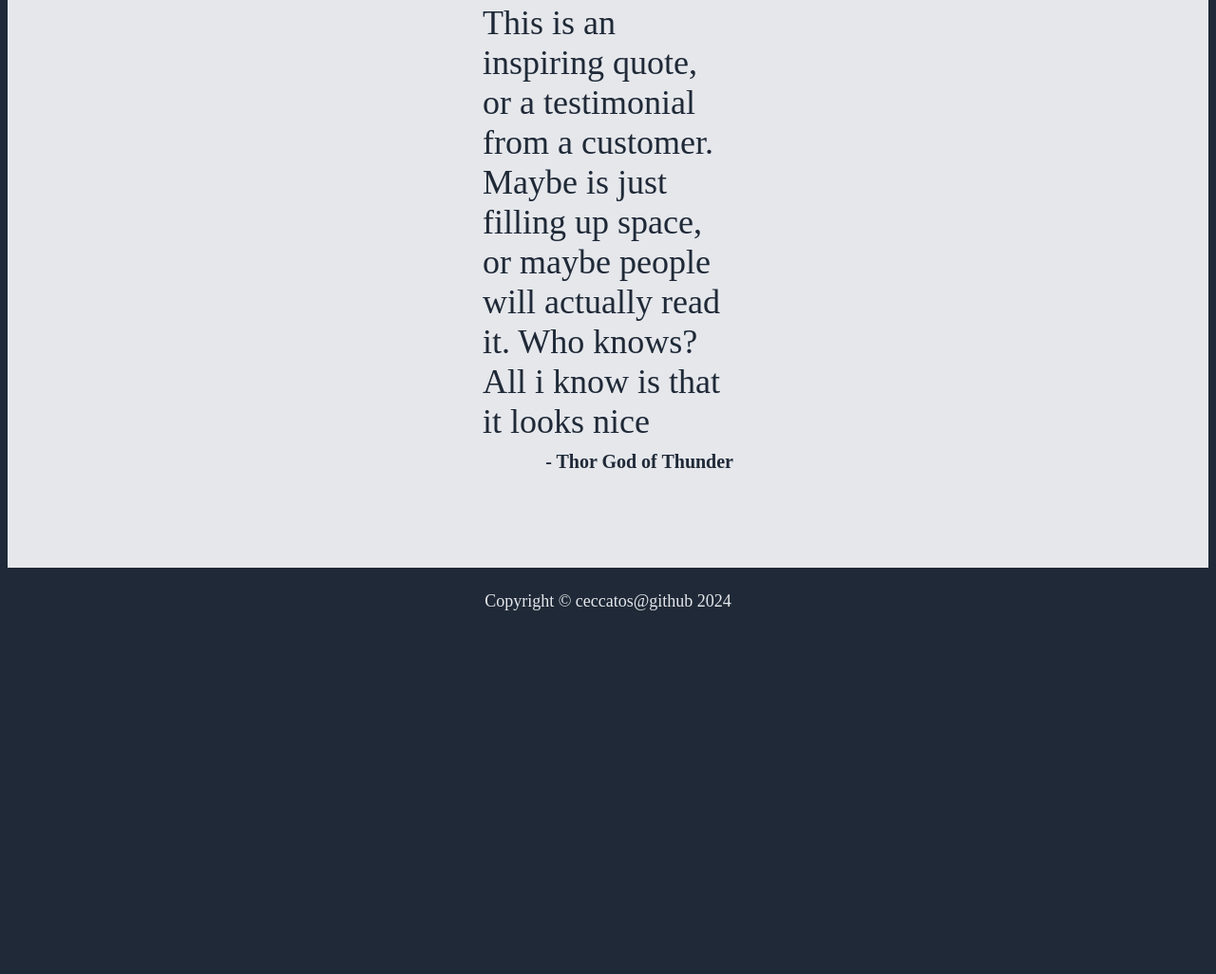
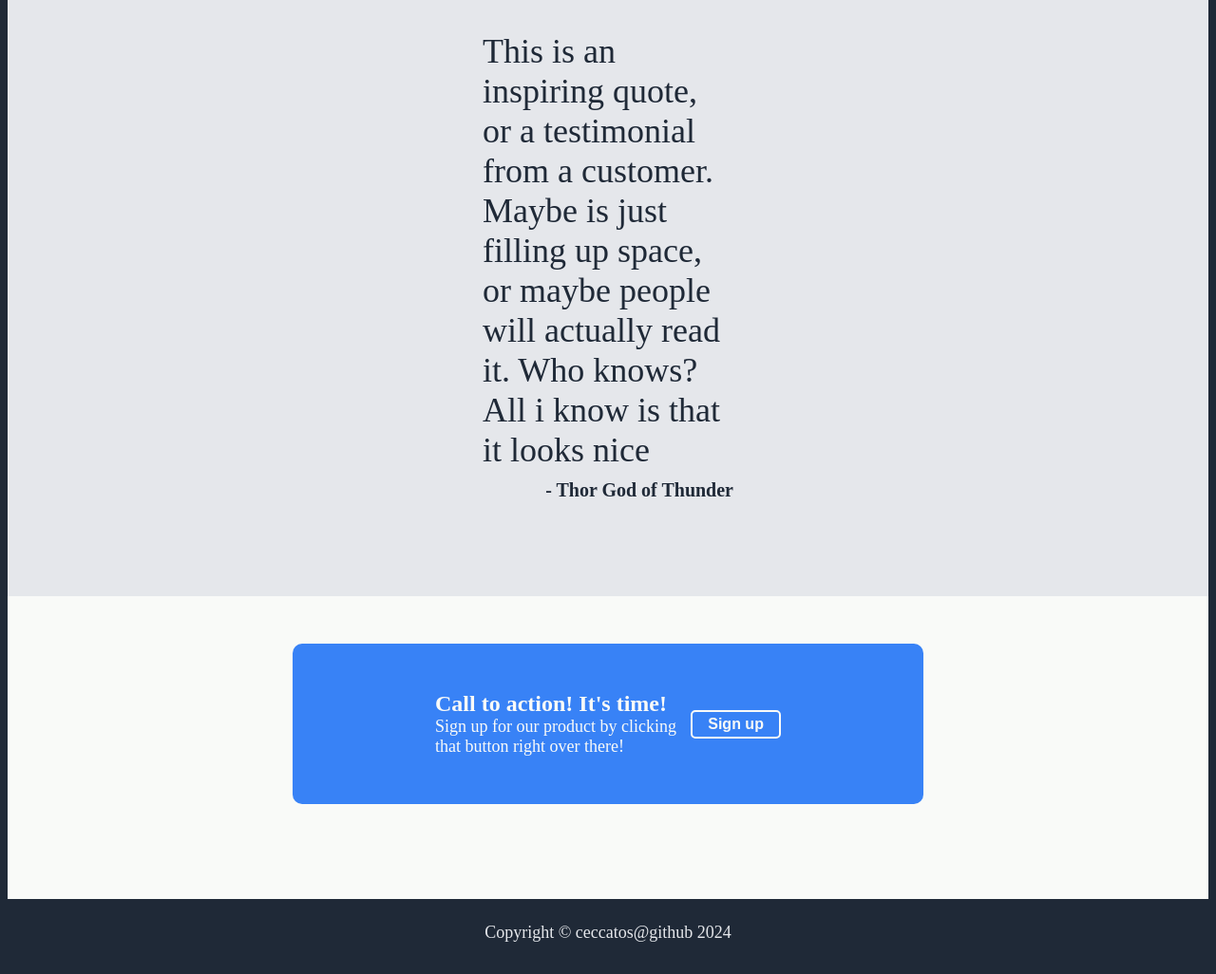
Before and after one commit to ceccatos/odin-landing-page, a plain HTML site: page index.html in a window 1280 px wide. Shown: the part 1202-2228 px from the top of the page at 95% size. Before the commit the page ends 1879 px from the top, so only its background shows below. Drawn offline with Linux system fonts and the light colour scheme.

Commit message:
Added and styled call to action

```diff
--- a/css/style.css
+++ b/css/style.css
@@ -70,6 +70,7 @@ li.logo {
     border: none;
     text-align: center;
     border-radius: 5px;
+    font-size: 16px;
 }
 .information-container {
     background-color: #F9FAF8;
@@ -131,6 +132,50 @@ li.logo {
     font-weight: bolder;
     align-self: flex-end;
 }
+.call-container {
+    background-color: #F9FAF8;
+    padding-left: 300px;
+    padding-right: 300px;
+    padding-top: 50px;
+    padding-bottom: 100px;
+}
+
+.blue-container {
+    background-color: #3882F6;
+    border-radius: 10px;
+    display: flex;
+    padding-left: 150px;
+    padding-right: 150px;
+    padding-top: 50px;
+    padding-bottom: 50px;
+    align-items: center;
+}
+.call-txt-box {
+    margin-right: auto;
+}
+.call-header {
+    color: #F9FAF8;
+    font-weight: bolder;
+    font-size: 24px;
+    margin: 0;
+}
+.call-txt {
+    color: #F9FAF8;
+    font-size: 18px;
+}
+.call-btn {
+    color: #F9FAF8;
+    font-weight: bold;
+    width: 150px;
+    height: 30px;
+    border: solid;
+    border-width: 2px;
+    border-color: #F9FAF8;
+    text-align: center;
+    border-radius: 5px;
+    font-size: 16px;
+    background-color: #3882F6;
+}
 footer {
     padding-top: 25px;
     padding-bottom: 25px;
--- a/index.html
+++ b/index.html
@@ -27,7 +27,7 @@
     </div>
     <!--Information -->
     <div class="information-container">
-        <div class="random-info-txt">Some random information.</div>
+        <h2 class="random-info-txt">Some random information.</h2>
         <div class="card-container">
             <div class="card">
                 <div class="blue-box"></div>
@@ -52,6 +52,16 @@
         <p class="quote-txt">This is an inspiring quote, or a testimonial from a customer. Maybe is just filling up space, or maybe people will actually read it. Who knows? All i know is that it looks nice</p>
         <p class="quote-author">- Thor God of Thunder</p>
     </div>
+    <!--Call to action -->
+    <div class="call-container">
+        <div class="blue-container">
+            <div class="call-txt-box">
+                <h3 class="call-header">Call to action! It's time!</h3>
+                <p class="call-txt">Sign up for our product by clicking that button right over there!</p>
+            </div>
+            <button type="button" class="call-btn">Sign up</button>
+        </div>
+    </div>
     <footer>Copyright &copy; ceccatos&#64;github 2024</footer>
 </body>
 </html>
```
